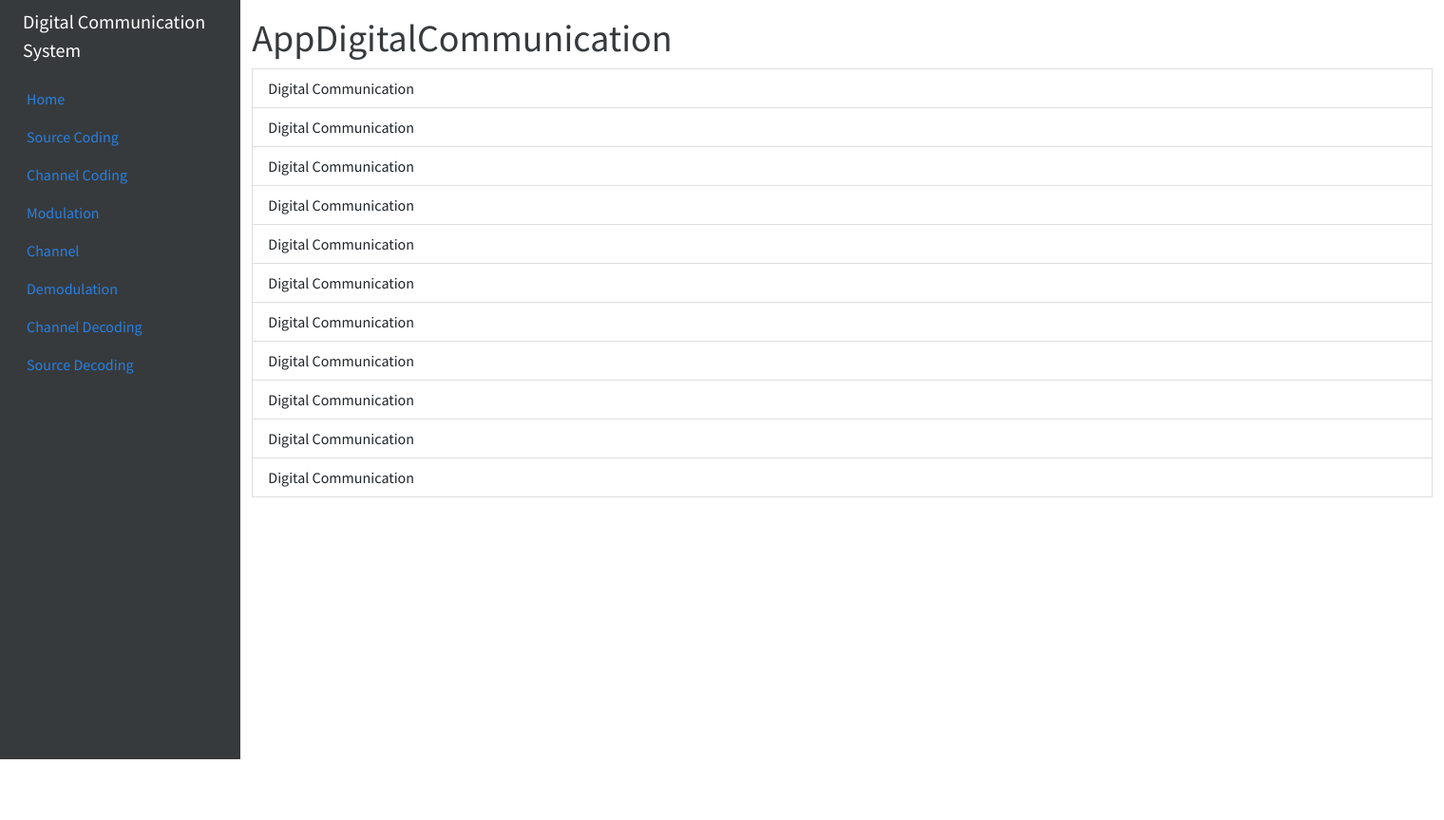
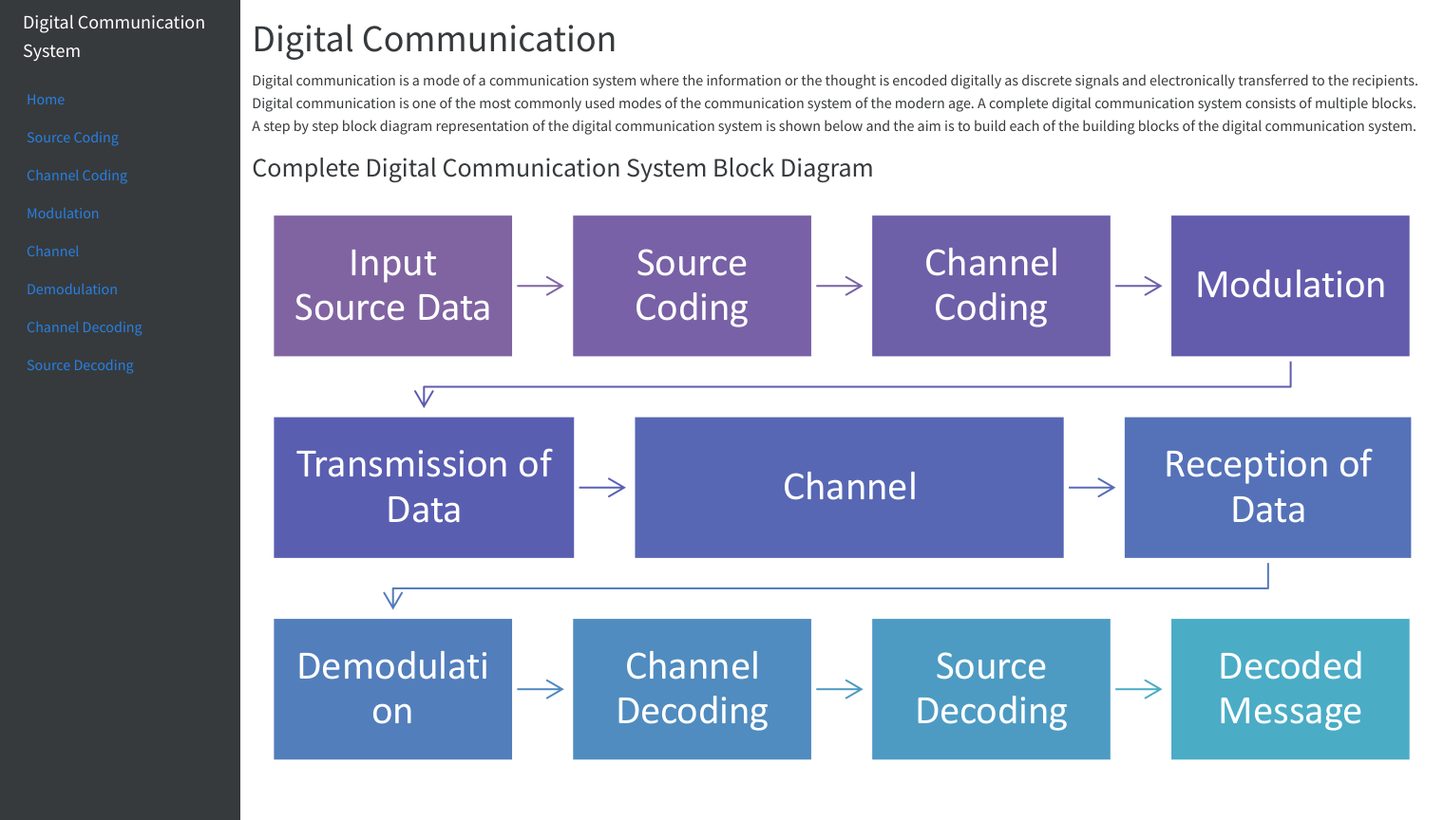
Before and after one commit to SamuelAlehegn/PYTHON-BASED-DIGITAL-COMMUNICATION-SYSTEM-TRAINER, a Django app: page / in a window 1520 px wide. Shown: the whole page at 95% size. Before the commit the page ends 800 px from the top, so only its background shows below. Run offline with Django 4.2, Linux system fonts and the light colour scheme; some libraries are stand-ins or nearby versions.

```diff
--- a/digitalCommunication/AppDigitalCommunication/urls.py
+++ b/digitalCommunication/AppDigitalCommunication/urls.py
@@ -4,4 +4,5 @@ from . import views
 urlpatterns = [
     path('', views.index, name='AppDigitalCommunication'),
     path('', views.index, name='AppDigitalCommunication')
+
 ]
--- a/digitalCommunication/AppDigitalCommunication/views.py
+++ b/digitalCommunication/AppDigitalCommunication/views.py
@@ -3,3 +3,6 @@ from django.shortcuts import render
 # Create your views here.
 def index(request):
     return render(request, 'AppDigitalCommunication/index.html')
+
+# def index(request):
+#     return render(request, 'Appcoding.html')DigitalCommunication/source_
--- a/digitalCommunication/templates/AppDigitalCommunication/add_digital.html
+++ /dev/null
@@ -1,3 +0,0 @@
-{% extends 'base.html' %} {% block content %}
-<h1>Add Digital</h1>
-{% endblock content %}
--- a/digitalCommunication/templates/AppDigitalCommunication/index.html
+++ b/digitalCommunication/templates/AppDigitalCommunication/index.html
@@ -1,18 +1,22 @@
 {% extends 'base.html' %} {% block contentIndex %}
 
-<h1>AppDigitalCommunication</h1>
+<h1>Digital Communication</h1>
+<p>
+  Digital communication is a mode of a communication system where the
+  information or the thought is encoded digitally as discrete signals and
+  electronically transferred to the recipients. <br />
+  Digital communication is one of the most commonly used modes of the
+  communication system of the modern age. A complete digital communication
+  system consists of multiple blocks.<br />
+  A step by step block diagram representation of the digital communication
+  system is shown below and the aim is to build each of the building blocks of
+  the digital communication system.
+</p>
+<h3>Complete Digital Communication System Block Diagram</h3>
 
-<ul class="list-group">
-  <li class="list-group-item">Digital Communication</li>
-  <li class="list-group-item">Digital Communication</li>
-  <li class="list-group-item">Digital Communication</li>
-  <li class="list-group-item">Digital Communication</li>
-  <li class="list-group-item">Digital Communication</li>
-  <li class="list-group-item">Digital Communication</li>
-  <li class="list-group-item">Digital Communication</li>
-  <li class="list-group-item">Digital Communication</li>
-  <li class="list-group-item">Digital Communication</li>
-  <li class="list-group-item">Digital Communication</li>
-  <li class="list-group-item">Digital Communication</li>
-</ul>
+<img
+  src="static/img/Screenshot from 2023-01-03 23-03-13.png"
+  alt="Complete Digital Communication System Block Diagram"
+/>
+
 {% endblock contentIndex %}
--- a/digitalCommunication/templates/base.html
+++ b/digitalCommunication/templates/base.html
@@ -92,8 +92,7 @@
           </li>
           <li>
             <a
-              href="#submenu1"
-              data-bs-toggle="collapse"
+               data-bs-toggle="collapse"
               class="nav-link px-0 align-middle"
             >
               <i class="fs-4 bi-speedometer2"></i>
```
Also changed, not shown: digitalCommunication/digitalCommunication/settings.py (+5 -4 lines), digitalCommunication/digitalCommunication/static/img/Screenshot from 2023-01-03 23-03-13.png (added), 1 other file.
